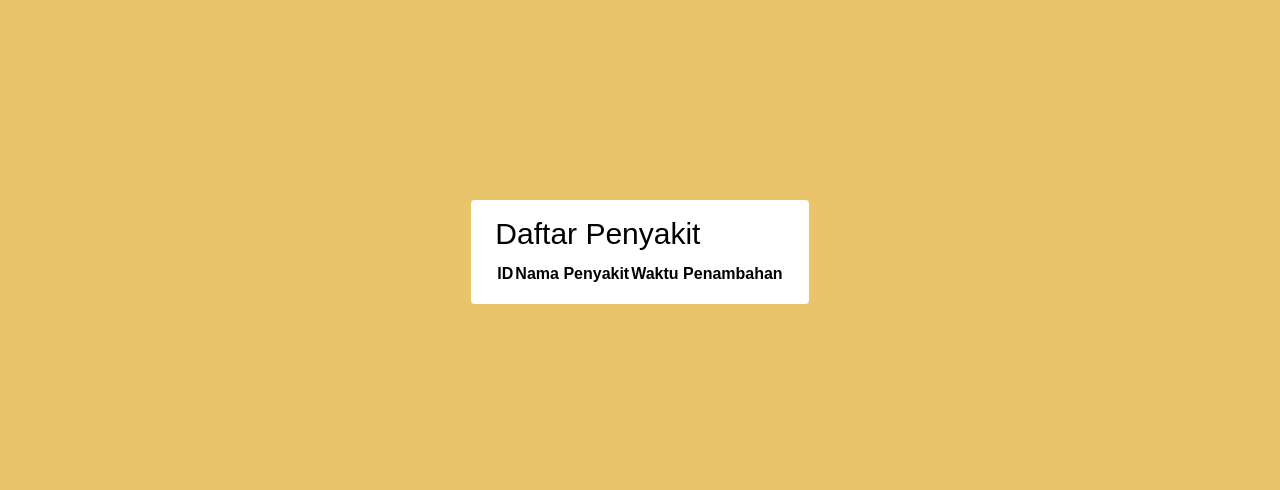
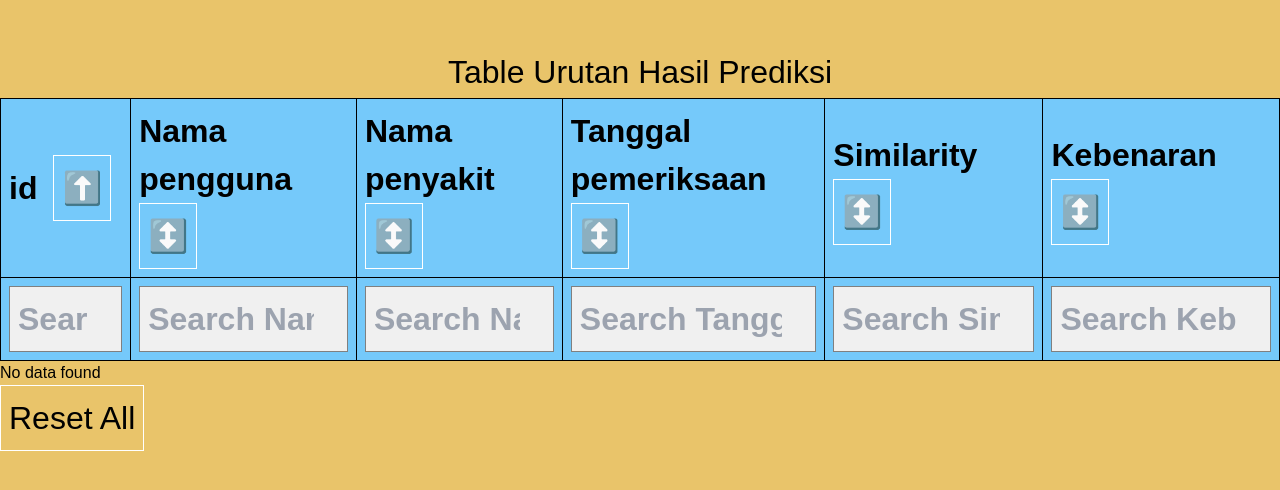
Before and after one commit to bayusamudra5502/Tubes3_13520126, a Next.js app in the folder src/frontend/: page /diseases in a window 1280 px wide. Shown: the part 148-638 px from the top of the page. Built offline with nearby package versions, Linux system fonts and the light colour scheme.

Commit message:
Add daftar pemeriksaan

```diff
--- /dev/null
+++ b/src/frontend/pages/Pagination.tsx
@@ -0,0 +1,31 @@
+/* eslint-disable jsx-a11y/accessible-emoji */
+
+export const Pagination = ({ activePage, count, rowsPerPage, totalPages, setActivePage }) => {
+    const beginning = activePage === 1 ? 1 : rowsPerPage * (activePage - 1) + 1
+    const end = activePage === totalPages ? count : beginning + rowsPerPage - 1
+
+    return (
+        <>
+        <div className="pagination">
+            <button disabled={activePage === 1} onClick={() => setActivePage(1)}>
+            ⏮️ First
+            </button>
+            <button disabled={activePage === 1} onClick={() => setActivePage(activePage - 1)}>
+            ⬅️ Previous
+            </button>
+            <button disabled={activePage === totalPages} onClick={() => setActivePage(activePage + 1)}>
+            Next ➡️
+            </button>
+            <button disabled={activePage === totalPages} onClick={() => setActivePage(totalPages)}>
+            Last ⏭️
+            </button>
+        </div>
+        <p>
+            Page {activePage} of {totalPages}
+        </p>
+        <p>
+            Rows: {beginning === end ? end : `${beginning} - ${end}`} of {count}
+        </p>
+        </>
+    )
+}
--- /dev/null
+++ b/src/frontend/pages/Table.tsx
@@ -0,0 +1,125 @@
+import { useState, useMemo } from 'react'
+import { sortRows, filterRows, paginateRows } from './helpers'
+import { Pagination } from './Pagination'
+
+export const Table = ({ columns, rows }) => {
+  const [activePage, setActivePage] = useState(1)
+  const [filters, setFilters] = useState({})
+  const [sort, setSort] = useState({ order: 'asc', orderBy: 'id' })
+  const rowsPerPage = 3
+
+  const filteredRows = useMemo(() => filterRows(rows, filters), [rows, filters])
+  const sortedRows = useMemo(() => sortRows(filteredRows, sort), [filteredRows, sort])
+  const calculatedRows = paginateRows(sortedRows, activePage, rowsPerPage)
+
+  const count = filteredRows.length
+  const totalPages = Math.ceil(count / rowsPerPage)
+
+  const handleSearch = (value, accessor) => {
+    setActivePage(1)
+
+    if (value) {
+      setFilters((prevFilters) => ({
+        ...prevFilters,
+        [accessor]: value,
+      }))
+    } else {
+      setFilters((prevFilters) => {
+        const updatedFilters = { ...prevFilters }
+        delete updatedFilters[accessor]
+
+        return updatedFilters
+      })
+    }
+  }
+
+  const handleSort = (accessor) => {
+    setActivePage(1)
+    setSort((prevSort) => ({
+      order: prevSort.order === 'asc' && prevSort.orderBy === accessor ? 'desc' : 'asc',
+      orderBy: accessor,
+    }))
+  }
+
+  const clearAll = () => {
+    setSort({ order: 'asc', orderBy: 'id' })
+    setActivePage(1)
+    setFilters({})
+  }
+
+  return (
+    <>
+      <table>
+        <thead>
+          <tr>
+            {columns.map((column) => {
+              const sortIcon = () => {
+                if (column.accessor === sort.orderBy) {
+                  if (sort.order === 'asc') {
+                    return '⬆️'
+                  }
+                  return '⬇️'
+                } else {
+                  return '️↕️'
+                }
+              }
+              return (
+                <th key={column.accessor}>
+                  <span>{column.label}</span>
+                  <button onClick={() => handleSort(column.accessor)}>{sortIcon()}</button>
+                </th>
+              )
+            })}
+          </tr>
+          <tr>
+            {columns.map((column) => {
+              return (
+                <th>
+                  <input
+                    key={`${column.accessor}-search`}
+                    type="search"
+                    placeholder={`Search ${column.label}`}
+                    value={filters[column.accessor]}
+                    onChange={(event) => handleSearch(event.target.value, column.accessor)}
+                  />
+                </th>
+              )
+            })}
+          </tr>
+        </thead>
+        <tbody>
+          {calculatedRows.map((row) => {
+            return (
+              <tr key={row.id}>
+                {columns.map((column) => {
+                  if (column.format) {
+                    return <td key={column.accessor}>{column.format(row[column.accessor])}</td>
+                  }
+                  return <td key={column.accessor}>{row[column.accessor]}</td>
+                })}
+              </tr>
+            )
+          })}
+        </tbody>
+      </table>
+
+      {count > 0 ? (
+        <Pagination
+          activePage={activePage}
+          count={count}
+          rowsPerPage={rowsPerPage}
+          totalPages={totalPages}
+          setActivePage={setActivePage}
+        />
+      ) : (
+        <p>No data found</p>
+      )}
+
+      <div>
+        <p>
+          <button onClick={clearAll}>Reset All</button>
+        </p>
+      </div>
+    </>
+  )
+}
--- a/src/frontend/pages/diseases.tsx
+++ b/src/frontend/pages/diseases.tsx
@@ -1,24 +1,23 @@
 import React, { useState } from "react";
 import IPenyakit from "../model/penyakit";
+import { Table } from './Table'
 
-export default function diseases() {
+export default function App() {
   const [data, setData] = useState<IPenyakit[]>([]);
+  const columns = [
+    { accessor: 'id', label: 'id' },
+    { accessor: 'Nama_pengguna', label: 'Nama pengguna' },
+    { accessor: 'Nama_penyakit', label: 'Nama penyakit' },
+    { accessor: 'Tanggal_pemeriksaan', label: 'Tanggal pemeriksaan' },
+    { accessor: 'Similarity', label: 'Similarity' },
+    { accessor: 'Kebenaran', label: 'Kebenaran', format: (value) => (value ? 'True' : 'False') },
+  ]
+  const rows = data;
+  return (
+    <div className="App">
+      <h1>Table Urutan Hasil Prediksi</h1>
 
-  return <div className="bg-white py-4 px-6 rounded">
-    <h1>Daftar Penyakit</h1>
-    <div>
-      <table>
-        <thead>
-          <th>
-            <td>ID</td>
-            <td>Nama Penyakit</td>
-            <td>Waktu Penambahan</td>
-          </th>
-        </thead>
-        <tbody>
-
-        </tbody>
-      </table>
+      <Table rows={rows} columns={columns} />
     </div>
-  </div>;
+  )
 }
--- /dev/null
+++ b/src/frontend/pages/helpers.tsx
@@ -0,0 +1,101 @@
+/* eslint-disable eqeqeq */
+
+export function isEmpty(obj = {}) {
+    return Object.keys(obj).length === 0
+  }
+
+  export function isString(value) {
+    return typeof value === 'string' || value instanceof String
+  }
+
+  export function isNumber(value) {
+    return typeof value == 'number' && !isNaN(value)
+  }
+
+  export function isBoolean(value) {
+    return value === true || value === false
+  }
+
+  export function isNil(value) {
+    return typeof value === 'undefined' || value === null
+  }
+
+  export function isDateString(value) {
+    if (!isString(value)) return false
+
+    return value.match(/^\d{2}-\d{2}-\d{4}$/)
+  }
+
+  export function convertDateString(value) {
+    return value.substr(6, 4) + value.substr(3, 2) + value.substr(0, 2)
+  }
+
+  export function toLower(value) {
+    if (isString(value)) {
+      return value.toLowerCase()
+    }
+    return value
+  }
+
+  export function convertType(value) {
+    if (isNumber(value)) {
+      return value.toString()
+    }
+
+    if (isDateString(value)) {
+      return convertDateString(value)
+    }
+
+    if (isBoolean(value)) {
+      return value ? '1' : '-1'
+    }
+
+    return value
+  }
+
+  export function filterRows(rows, filters) {
+    if (isEmpty(filters)) return rows
+
+    return rows.filter((row) => {
+      return Object.keys(filters).every((accessor) => {
+        const value = row[accessor]
+        const searchValue = filters[accessor]
+
+        if (isString(value)) {
+          return toLower(value).includes(toLower(searchValue))
+        }
+
+        if (isBoolean(value)) {
+          return (searchValue === 'true' && value) || (searchValue === 'false' && !value)
+        }
+
+        if (isNumber(value)) {
+          return value == searchValue
+        }
+
+        return false
+      })
+    })
+  }
+
+  export function sortRows(rows, sort) {
+    return rows.sort((a, b) => {
+      const { order, orderBy } = sort
+
+      if (isNil(a[orderBy])) return 1
+      if (isNil(b[orderBy])) return -1
+
+      const aLocale = convertType(a[orderBy])
+      const bLocale = convertType(b[orderBy])
+
+      if (order === 'asc') {
+        return aLocale.localeCompare(bLocale, 'en', { numeric: isNumber(b[orderBy]) })
+      } else {
+        return bLocale.localeCompare(aLocale, 'en', { numeric: isNumber(a[orderBy]) })
+      }
+    })
+  }
+
+  export function paginateRows(sortedRows, activePage, rowsPerPage) {
+    return [...sortedRows].slice((activePage - 1) * rowsPerPage, activePage * rowsPerPage)
+  }
--- a/src/frontend/styles/globals.css
+++ b/src/frontend/styles/globals.css
@@ -25,13 +25,108 @@ a {
 }
 
 h1{
-  @apply text-3xl mb-2
+  @apply text-3xl mb-2;
+  color : black;
+  text-align: center;
+  font-size: 32px;
 }
 
 h2 {
-  @apply text-3xl
+  @apply text-3xl;
+  color: white;
 }
 
 h3 {
   @apply text-2xl
 }
+
+.app-container {
+  display: flex;
+  flex-direction: column;
+  gap: 10px;
+  padding: 1rem;
+}
+
+table {
+  border-collapse: collapse;
+  width: 100%;
+}
+
+th,
+td {
+  border: 1px solid #75c9fa;
+  text-align: left;
+  padding: 8px;
+  font-size: 32px;
+}
+
+th {
+  background-color: #75c9fa;
+}
+
+td {
+  background-color: rgb(205, 235, 253);
+}
+
+form {
+  display: flex;
+  gap: 5px;
+}
+
+form td:last-child {
+  display: flex;
+  justify-content: space-evenly;
+}
+
+form * {
+  font-size: 28px;
+}
+
+button{
+  border: 1px solid #75c9fa;
+  border-color: white;
+  padding: 8px;
+  color : black;
+  text-align: center;
+  font-size: 32px;
+}
+
+* {
+  box-sizing: border-box;
+}
+
+html {
+  font-family: sans-serif;
+}
+
+table {
+  width: 100%;
+  border: 1px solid black;
+}
+
+th,
+td {
+  border: 1px solid black;
+  padding: 0.5rem;
+}
+
+th span {
+  margin-right: 1rem;
+}
+
+input {
+  -webkit-appearance: none;
+  border: 1px solid gray;
+  padding: 0.5rem;
+  width: 100%;
+  max-width: 100%;
+  background: #f0f0f0;
+}
+
+.pagination {
+  margin-top: 0.25rem;
+  display: flex;
+  justify-content: space-between;
+  border: 1px solid black;
+  padding: 0.5rem;
+}
```
Also changed, not shown: package.json (added, +7 -0 lines), src/frontend/pages/index.tsx (+5 -4 lines), src/frontend/test/mock-data.json (added, +12 -0 lines), src/frontend/public/disease.jpg (added), 1 other file (tests, documents, lock files or other folders).
